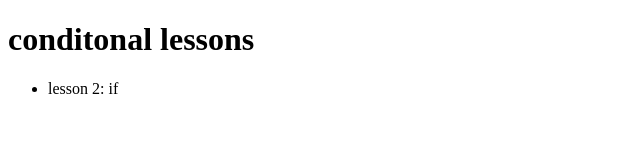
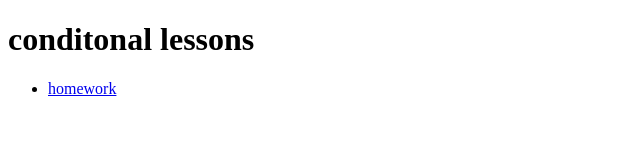
Before and after one commit to sille3/sille3.github.io, a plain HTML site: page U5_conditionals/conditionals.html in a window 1280 px wide. Shown: the full height of the page, 0-640 px from the left. Drawn offline with Linux system fonts and the light colour scheme.

Commit message:
Update conditionals.html

```diff
--- a/U5_conditionals/conditionals.html
+++ b/U5_conditionals/conditionals.html
@@ -9,7 +9,9 @@
 <body>
     <h1>conditonal lessons</h1>
     <ul>
-        <li>lesson 2: if</li>
+        <li>
+            <a href="./conditionals_nestled/conditionals_nestled.html">homework</a>
+        </li>
     </ul>
 </body>
 </html>
```
